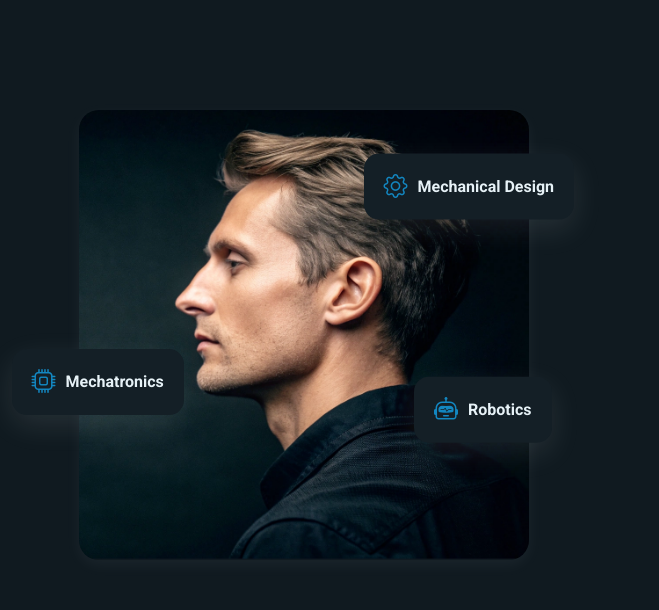
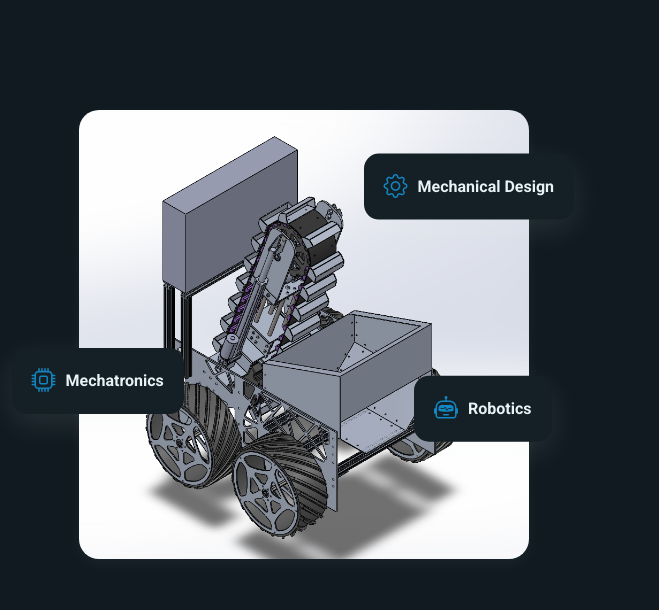
Before and after one commit to connortebbs/connortebbs.github.io, a plain HTML site: page index.html in a window 1280 px wide. Shown: the part 149-759 px from the top of the page, 621-1280 px from the left. Drawn offline with Linux system fonts and the light colour scheme.

Commit message:
Update index.html

```diff
--- a/index.html
+++ b/index.html
@@ -127,9 +127,9 @@
               <div class="image-wrapper">
 
                 <!-- Temporary template image -->
-                <img src="assets/img/profile/profile-square-11.webp"
-                     alt="Temporary portfolio image"
-                     class="img-fluid">
+                <img src="assets/img/rphoto.png"
+     alt="UT Dallas Comet Aerobotics NASA Lunabotics rover CAD assembly"
+     class="img-fluid">
 
                 <div class="floating-elements">
 
```
